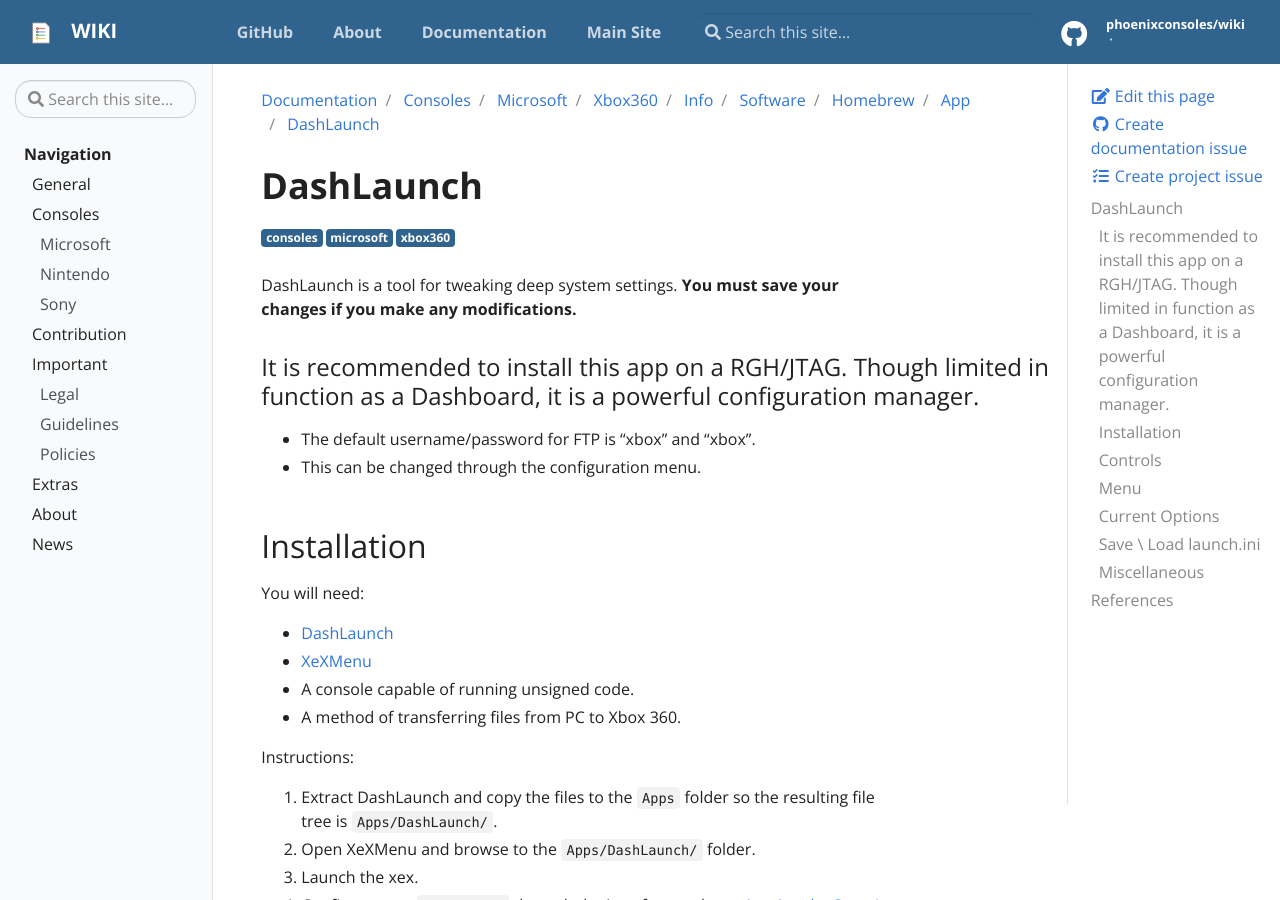
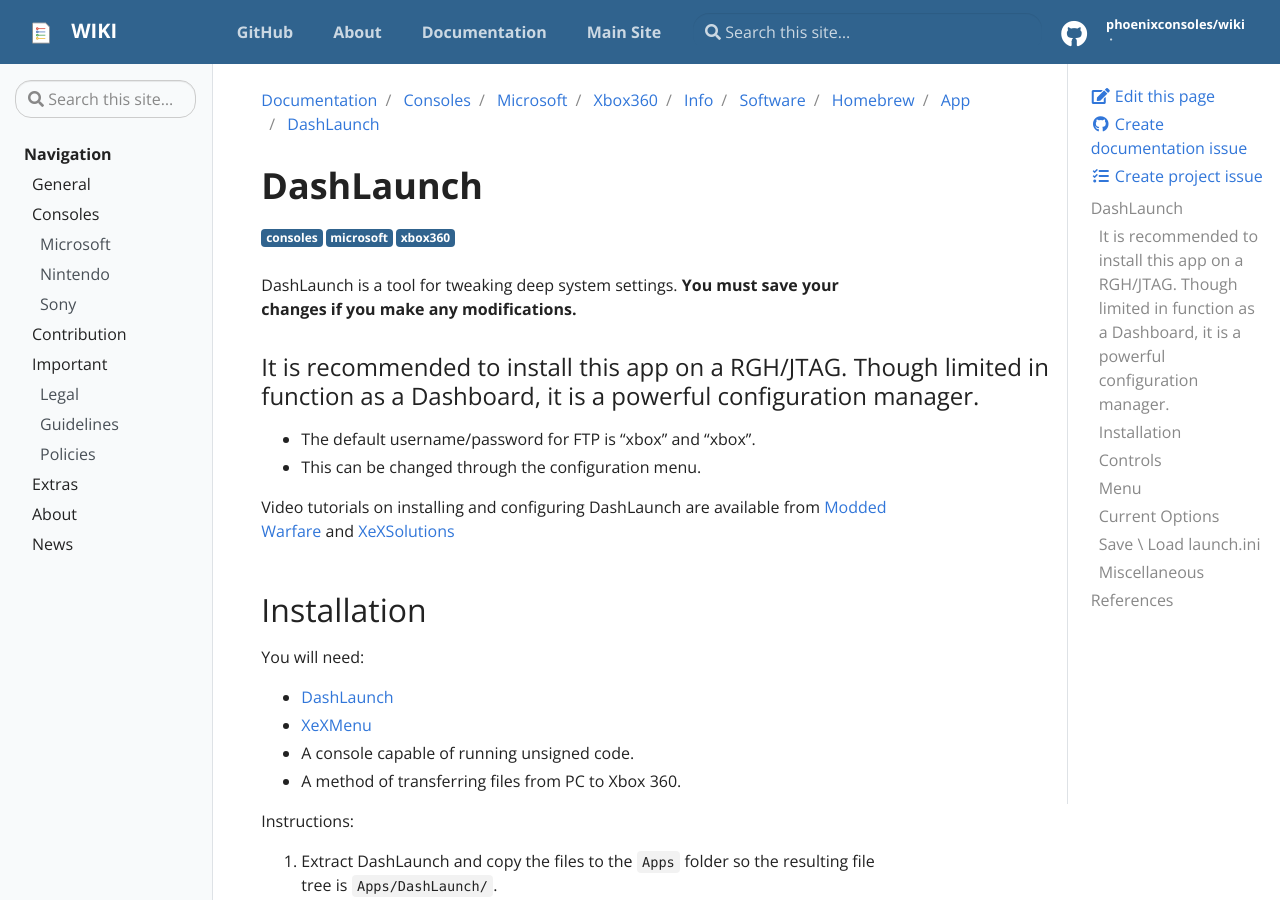
Before and after one commit to PhoenixConsoles/wiki, a Jekyll site: the page built from _docs/consoles/microsoft/xbox360/info/software/homebrew/app/dashlaunch.md, in a window 1280 px wide and 900 px high. Built offline with Jekyll 4.4.1, drawn with Linux system fonts in a browser that asks for light colours.

Commit message:
Update dashlaunch.md

```diff
--- a/_docs/consoles/microsoft/xbox360/info/software/homebrew/app/dashlaunch.md
+++ b/_docs/consoles/microsoft/xbox360/info/software/homebrew/app/dashlaunch.md
@@ -15,6 +15,8 @@
 
 - The default username/password for FTP is "xbox" and "xbox".
 - This can be changed through the configuration menu.
+
+Video tutorials on installing and configuring DashLaunch are available from [Modded Warfare](https://www.youtube.com/watch?v=y2zCQD0RaeA) and [XeXSolutions](https://www.youtube.com/watch?v=OJcHQUk9S20)
 
 ## Installation
 
```
